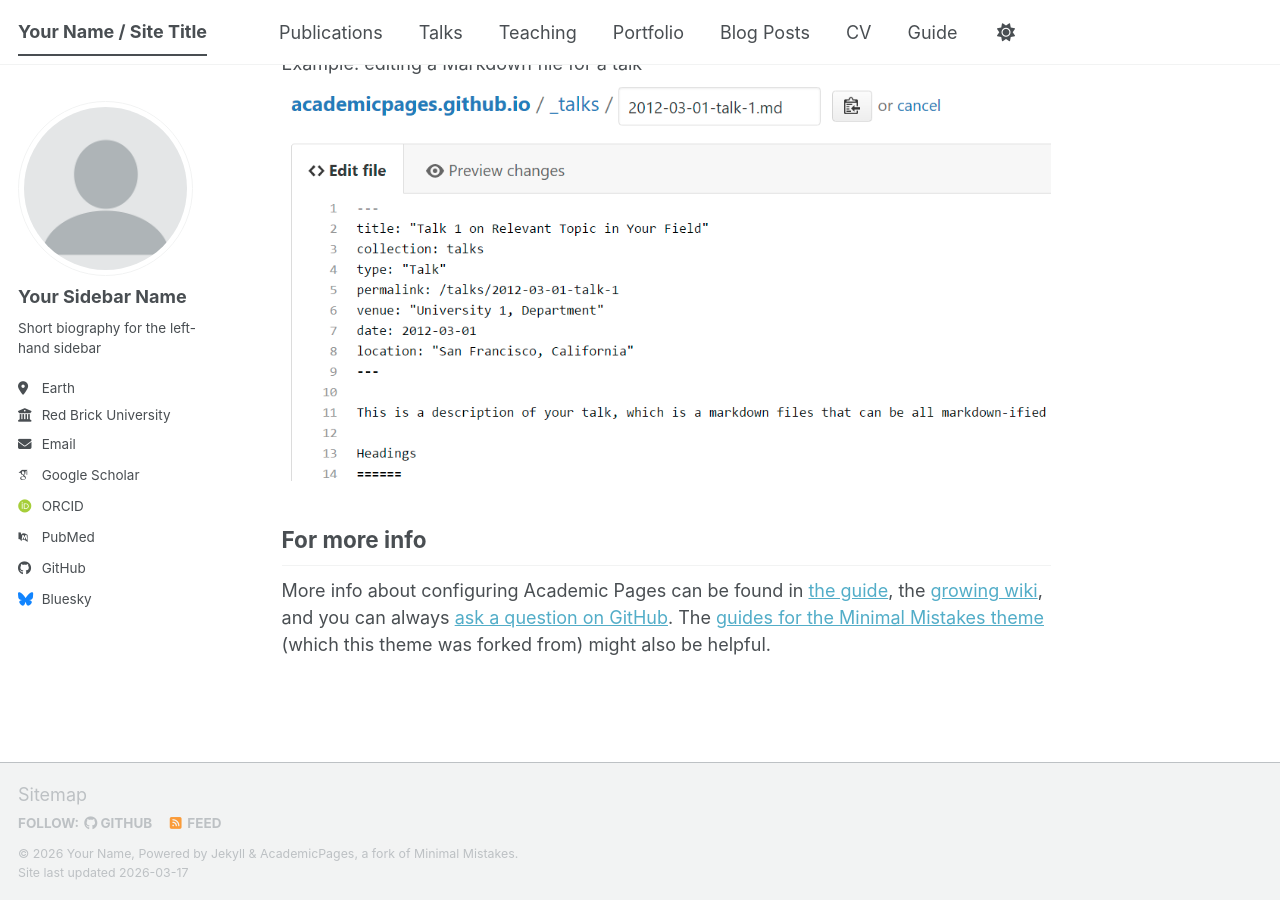
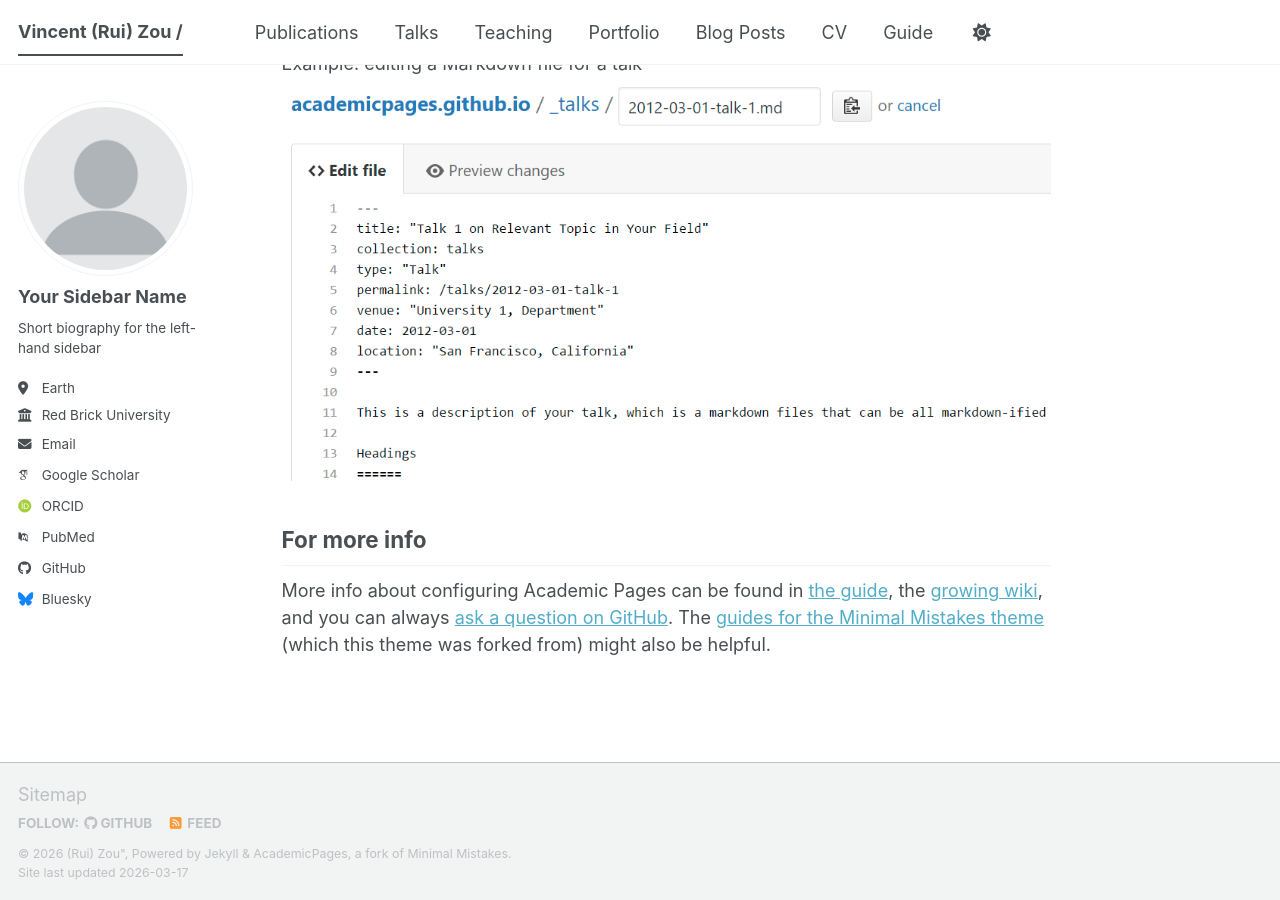
Before and after one commit to Vincent-R-Zou/Vincent-R-Zou.github.io, a Jekyll site: the page built from _pages/about.md, in a window 1280 px wide and 900 px high, scrolled down 2720 px. Built offline with Jekyll 4.4.1, drawn with Linux system fonts in a browser that asks for light colours; some web fonts are replaced; a script bundle is joined from its source files by our own code; library files that are not in the unit come from our copies.

Commit message:
Update _config.yml

```diff
--- a/_config.yml
+++ b/_config.yml
@@ -9,11 +9,11 @@
 # Basic Site Settings
 locale                   : "en-US"
 site_theme               : "default" # The available themes options are "default", "air", "sunrise", "mint", "dirt" and "contrast"
-title                    : "Your Name / Site Title"
+title                    : "Vincent (Rui) Zou / "
 title_separator          : "-"
-name                     : &name "Your Name"
-description              : &description "Your Name's academic portfolio"   # Update this with a general description of your site, this is the default if not overridden by a page
-url                      : https://academicpages.github.io # The base hostname & protocol for your site e.g. "https://[your GitHub username].github.io",
+name                     : &Vincent (Rui) Zou"
+description              : &Research Assistant at SUStech, ShenZhen, China"   # Update this with a general description of your site, this is the default if not overridden by a page
+url                      : https://Vincent-R-Zou.github.io # The base hostname & protocol for your site e.g. "https://[your GitHub username].github.io",
                                                            # or if you already have some other page hosted on Github then use "https://[your GitHub username].github.io/[Your Repo Name]"
 baseurl                  : "" # the subpath of your site, e.g. "/blog"
 repository               : "academicpages/academicpages.github.io"
```
